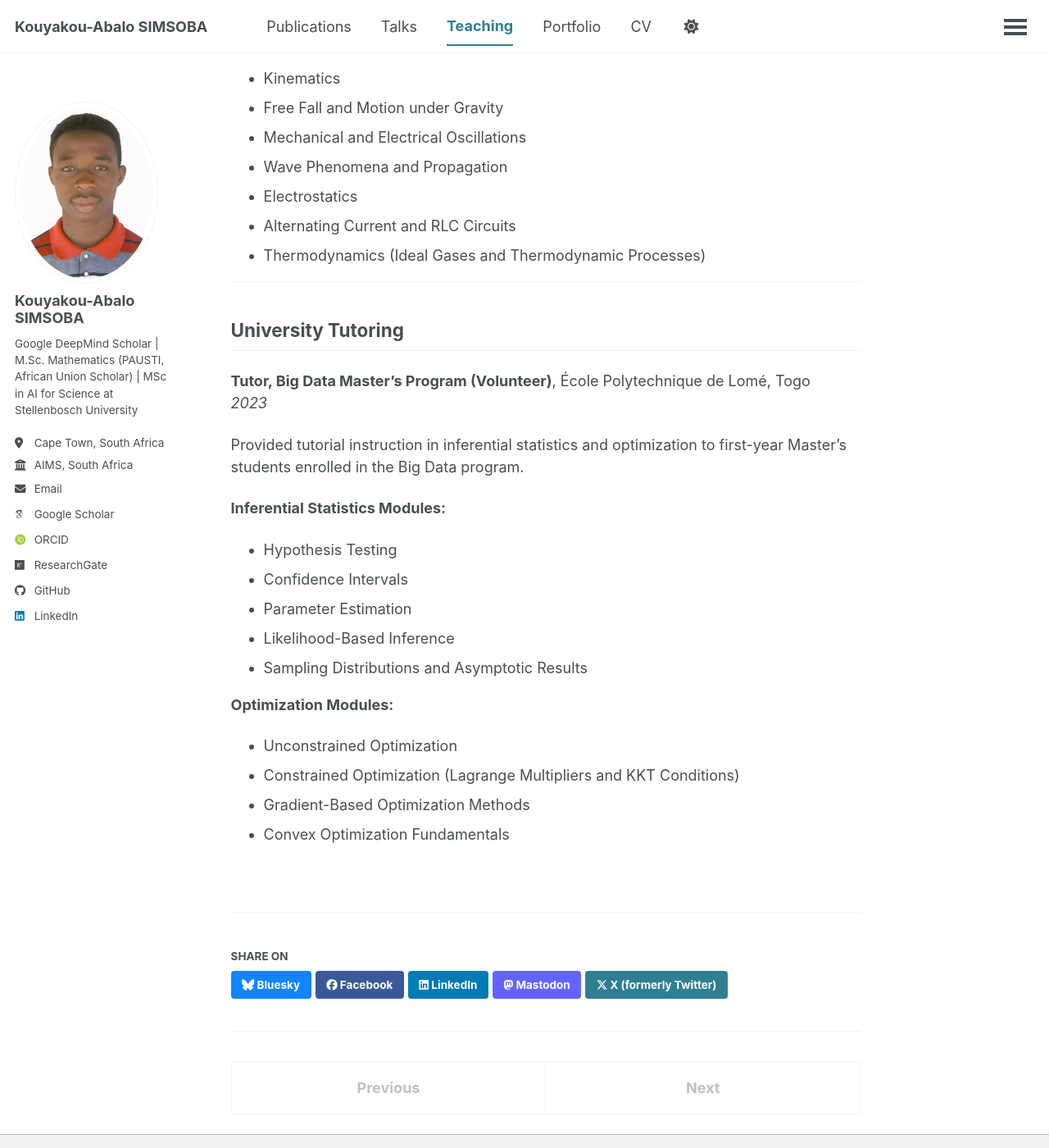
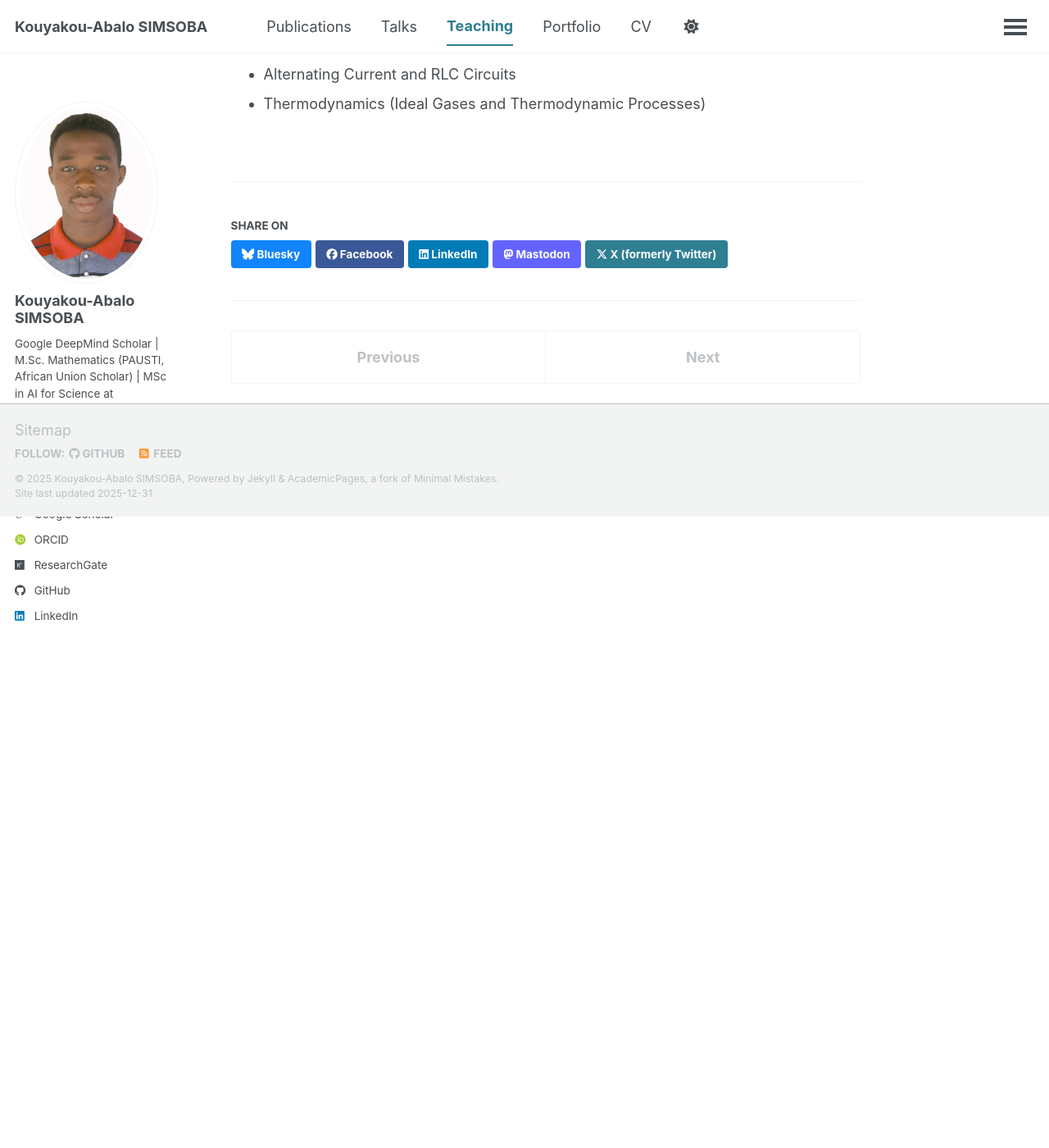
Before and after one commit to simsoba-research/simsoba-research.github.io, a Jekyll site: the page built from _teaching/2014-spring-teaching-1.md, in a window 1280 px wide and 1400 px high, scrolled down 808 px. Shown: the whole window at 82% size. Built offline with Jekyll 4.4.1, drawn with Linux system fonts in a browser that asks for light colours; some web fonts are replaced; a script bundle is joined from its source files by our own code; library files that are not in the unit come from our copies; after the commit the page ends 1438 px from its top, so only the background shows below that; some of the changed text lies outside the part shown.

Commit message:
Update 2014-spring-teaching-1.md

```diff
--- a/_teaching/2014-spring-teaching-1.md
+++ b/_teaching/2014-spring-teaching-1.md
@@ -1,15 +1,12 @@
 ---
-layout: single
-title: "Teaching"
-permalink: /teaching/
-author_profile: true
+title: "Mathematics and Physics Teacher"
+collection: teaching
+type: "Secondary Education"
+permalink: /teaching/high-school-kara
+venue: "High Schools in Kara"
+date: 2019-01-01
+location: "Kara, Togo"
 ---
-
-## Secondary Education
-<u></u>
-
-**Mathematics and Physics Teacher**, Kara, Togo
-*2019 – 2023*
 
 Delivered high school-level instruction in mathematics and physics to diverse student cohorts, with a strong emphasis on conceptual understanding, analytical reasoning, and systematic problem-solving.
 
@@ -31,26 +28,3 @@ Delivered high school-level instruction in mathematics and physics to diverse st
 * Electrostatics
 * Alternating Current and RLC Circuits
 * Thermodynamics (Ideal Gases and Thermodynamic Processes)
-
----
-
-## University Tutoring
-<u></u>
-
-**Tutor, Big Data Master's Program (Volunteer)**, École Polytechnique de Lomé, Togo
-*2023*
-
-Provided tutorial instruction in inferential statistics and optimization to first-year Master's students enrolled in the Big Data program.
-
-**Inferential Statistics Modules:**
-* Hypothesis Testing
-* Confidence Intervals
-* Parameter Estimation
-* Likelihood-Based Inference
-* Sampling Distributions and Asymptotic Results
-
-**Optimization Modules:**
-* Unconstrained Optimization
-* Constrained Optimization (Lagrange Multipliers and KKT Conditions)
-* Gradient-Based Optimization Methods
-* Convex Optimization Fundamentals
```
